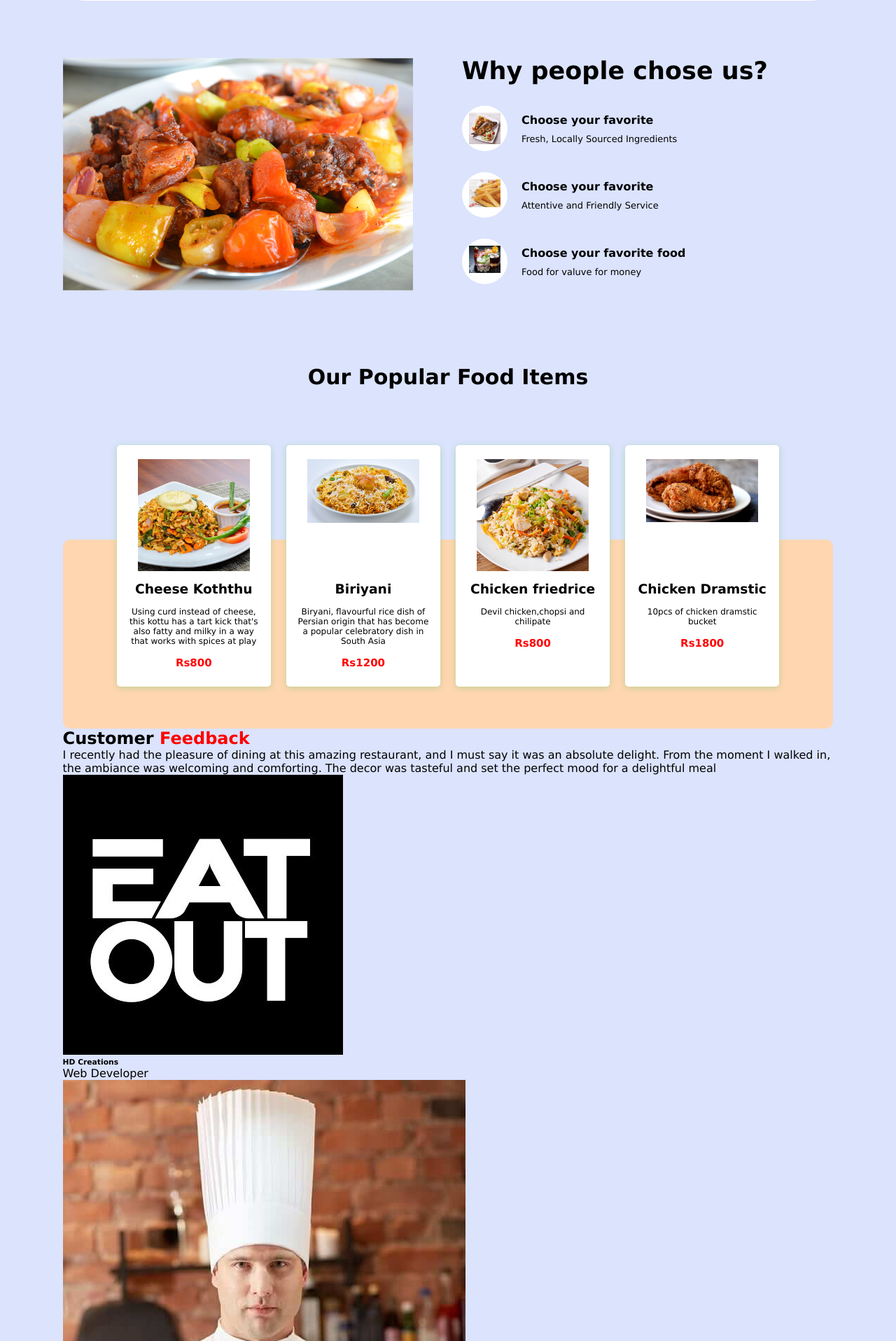
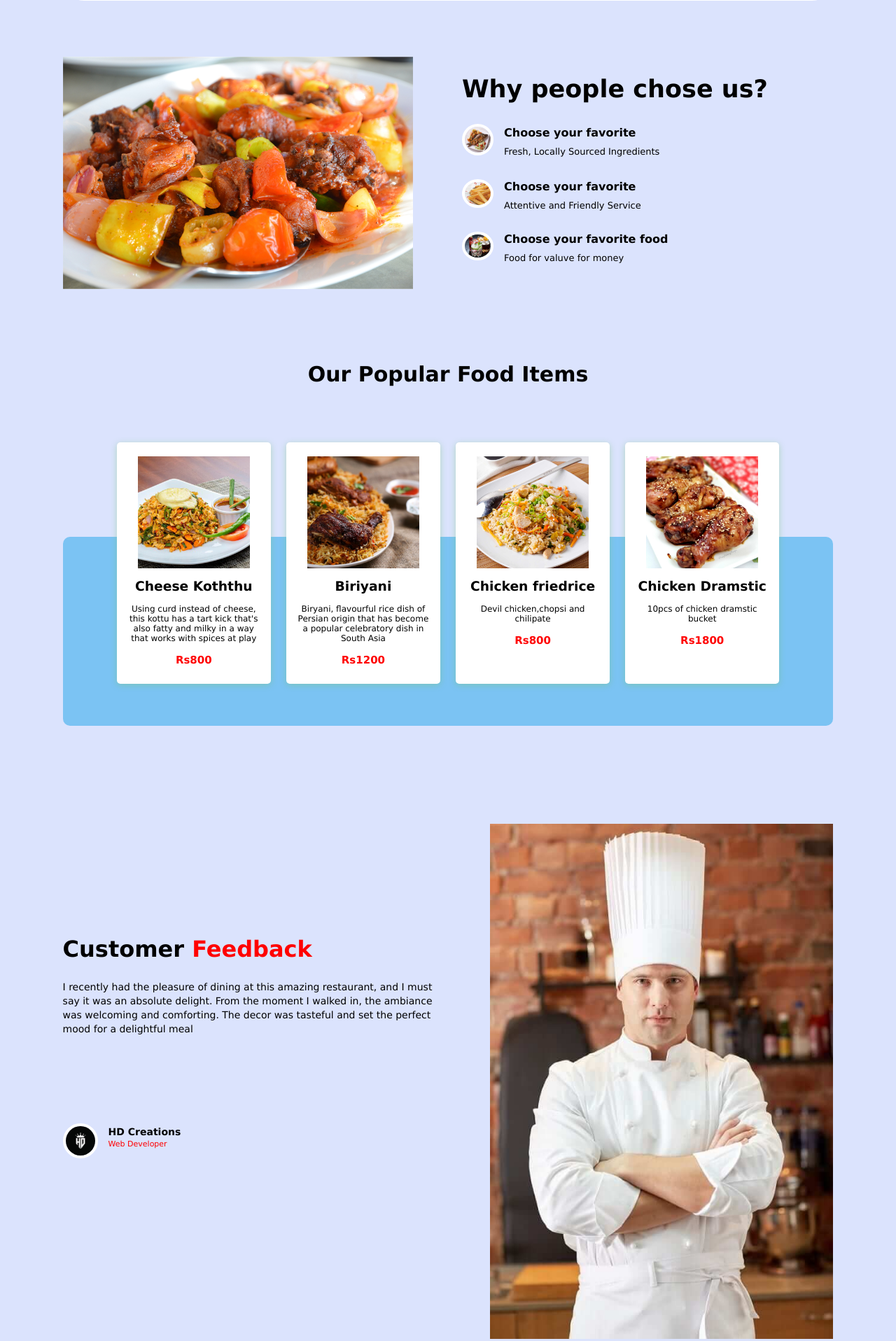
Before and after one commit to hirandilshan/Resturent, a PHP site: page /Home.html in a window 1280 px wide. Shown: the part 1705-3621 px from the top of the page at 70% size. Run offline with PHP 8.4, Linux system fonts and the light colour scheme.

Commit message:
commit 6

```diff
--- a/Home.html
+++ b/Home.html
@@ -58,7 +58,7 @@
                     <img src="./images/burger.jpg" alt="food item">
                 </div>
                 <h3>Burger</h3>
-                <p>chicken burgur with spicy chicken and potato chips</p>
+                <p>chicken burgur with spicy chicken and potato chips                                                                           </p>
                 <button class="red_btn">See Menu</button>
             </div>
             <div class="item">
@@ -164,16 +164,28 @@
                 <p>I recently had the pleasure of dining at this amazing restaurant, and I must say it was an absolute delight. From the moment I walked in, the ambiance was welcoming and comforting. The decor was tasteful and set the perfect mood for a delightful meal</p>
                 <div class="chef-detail">
                     <div>
-                        <img src="./images/eatout logo.jpg" alt="">
+                        <img src="./images/download.jpeg" alt="">
                     </div>
                     <div>
                         <h6>HD Creations</h6>
                         <p>Web Developer</p>
                     </div>
                 </div>
-                <div class="chef">
-                    <img src="./images/chef.jpg" alt="chef">
+
+            </div>
+            <div class="chef">
+                <img src="./images/chef.jpg" alt="chef">
+            </div>
+        </div>
+        <div class="letter">
+            <div class="letter-head">
+                <h2>Submit <span>Review</span></h2>
+            </div>
+            <div class="letter-input">
+                <div>
+                    <input type="text" placeholder="Rate Us">
                 </div>
+                <button class="red_btn">Submit</button>
             </div>
         </div>
 
--- a/style.css
+++ b/style.css
@@ -23,15 +23,17 @@
     padding: 0 7vw;
     background-color: rgb(123, 195, 243);
     border-bottom: 2px solid rgb(0, 2, 3);
-    box-shadow: 0px 10px 200px rgb(245, 71, 71);
+    box-shadow: 0px 10px 20px rgb(245, 71, 71);
 }
 
 .header ul{
     display: flex;
     align-items: center;
+
 }
 .header ul li:hover{
-    color: rgb(5, 23, 82);
+    color: rgb(245, 246, 247);
+    text-shadow: 0 2px 15px rgb(2, 2, 2);
 }
 
 .nev ul li{
@@ -172,15 +174,19 @@
 
 .q-ans img{
     width: 45px;
+    border-radius: 50%;
+    margin-right: 15px;
+    border: 4px solid white;
 }
 
 .q-ans div:first-child{
-    padding: 10px;
+    /*padding: 10px;
     border-radius: 50%;
     height: 65px;
     text-align: center;
     background-color: white;
-    margin-right: 20px;
+    margin-right: 20px;*/
+
 
 }
 
@@ -257,7 +263,7 @@
 }
 
 .main_slide3 .dsgn{
-    background-color: rgb(255,214 , 176);
+    background-color: rgb(123, 195, 243);
     height: 50%;
     width: 100%;
     position: absolute;
@@ -265,3 +271,90 @@
     bottom: 0;
     border-radius: 10px;
 }
+
+
+.main_slide4{
+    margin-top: 270px;
+    display: flex;
+    flex-wrap: wrap-reverse;
+}
+
+.main_slide4 .chef-feed{
+    flex:0.5;
+    margin-top: 30px;
+}
+
+.main_slide4 .chef{
+    flex: 0.5;
+    text-align: right;
+}
+
+
+
+.main_slide4 .chef img{
+    margin-top: -130px;
+    width: 50vw;
+    max-width: 490px;
+}
+
+.main_slide4 .chef-feed h2{
+    font-size: 32px;
+    margin-bottom: 25px;
+}
+
+.main_slide4 .chef-feed p{
+    font-size: 14px;
+    line-height: 20px;
+    margin-bottom: 10px;
+}
+
+.main_slide4 .chef-detail{
+    margin-top: 20px;
+    display: flex;
+    margin: 125px 0px;
+    align-items: center;
+}
+
+.main_slide4 .chef-detail img{
+    width :50px;
+    border-radius: 50%;
+    margin-right: 15px;
+    border: 4px solid white;
+
+}
+
+.main_slide4 .chef-detail h6{
+    font-size: 14px;
+}
+
+.main_slide4 .chef-detail p{
+    font-size: 11px;
+    color: red;
+}
+
+.letter{
+    display: flex;
+    flex-wrap: wrap;
+    justify-content:space-between;
+    align-items: center;
+    padding: 100px 100px;
+}
+
+.letter-head{
+    flex: 0.5;
+}
+
+.letter-head h2{
+    font-size: 30px;
+}
+
+.letter-head span{
+     color: red;
+}
+
+.letter-input{
+    width: 100%;
+    margin-top: 20px;
+    display: flex;
+    flex: 0.5;
+}
```
Also changed, not shown: css_code.css (deleted, +0 -13 lines), images/biriyani.jpg, images/burger.jpg, images/chicken dramstic.jpg, images/download.jpeg (added).
